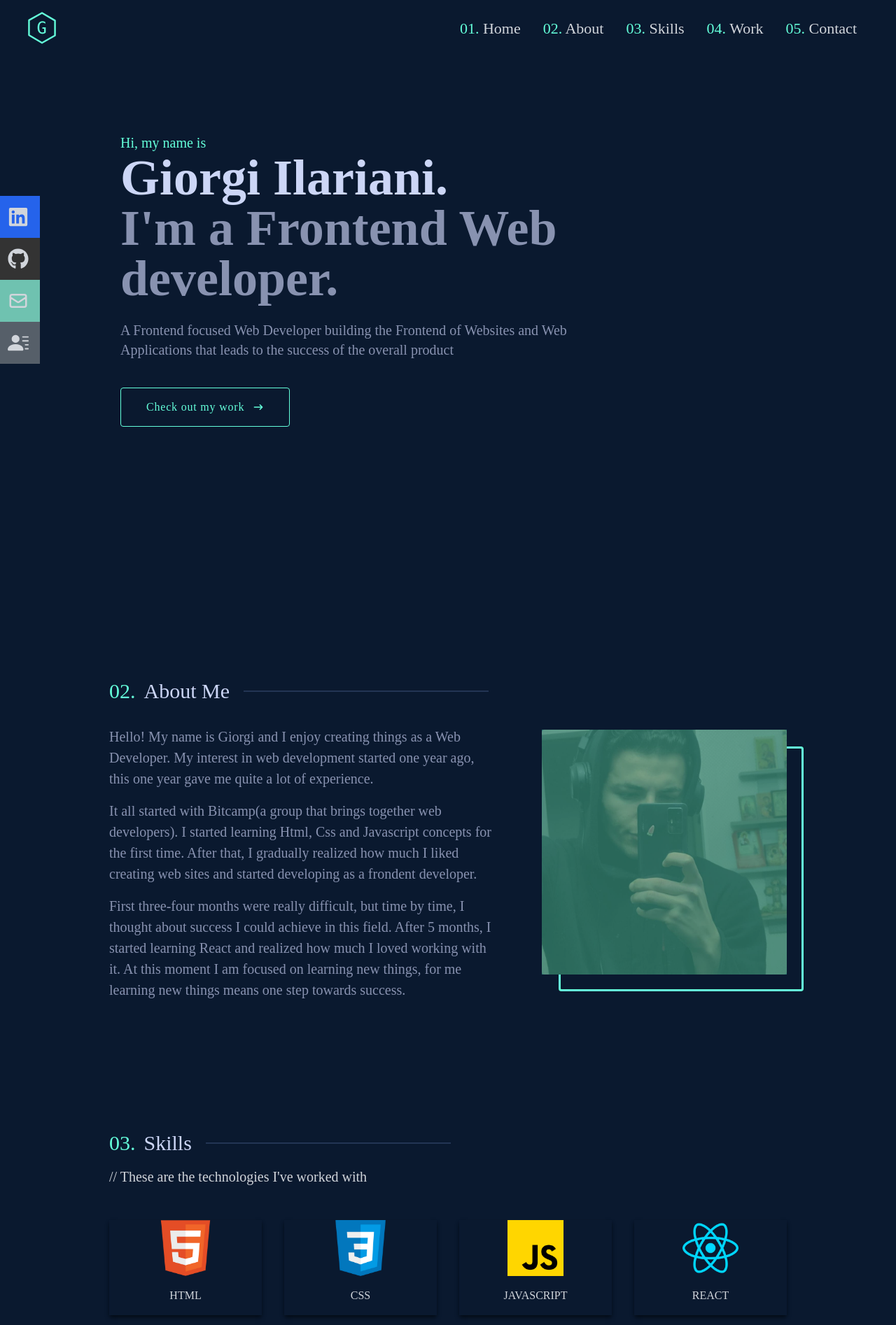
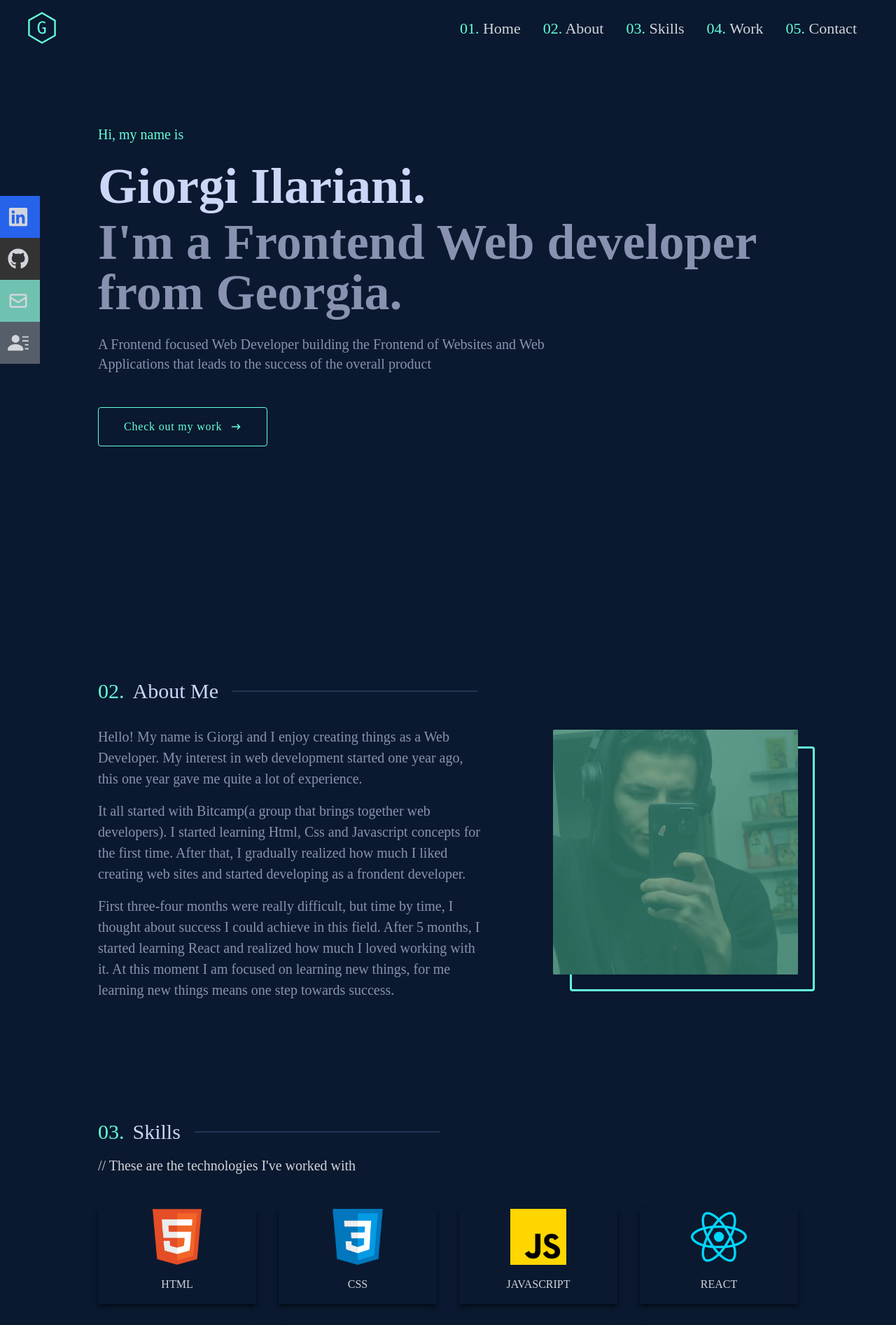
Before and after one commit to GiorgiIlariani/personal_portfolio, a React (Vite) app: page / in a window 1280 px wide. Shown: the top 1894 px of the page at 70% size. Built offline with nearby package versions, Linux system fonts and the light colour scheme.

Commit message:
working on commits

```diff
--- a/src/components/About.tsx
+++ b/src/components/About.tsx
@@ -3,7 +3,7 @@ import my_photo from "../assets/images/my_photo.jpg";
 const About = () => {
   return (
     <div id="about" className="w-full h-screen bg-[#0a192f] text-gray-300">
-      <div className="max-w-[1000px] mx-auto p-4 flex flex-col justify-center h-full">
+      <div className="max-w-[1080px] mx-auto px-10 flex flex-col justify-center h-full">
         <div className="flex items-center">
           <div className="text-[#64ffda] text-3xl">02.</div>
           <div className="text-[#ccd6f6] text-3xl ml-3 mr-5">About Me</div>
--- a/src/components/Home.tsx
+++ b/src/components/Home.tsx
@@ -5,13 +5,13 @@ const Home = () => {
   return (
     <div id="home" className="w-full h-screen bg-[#0a192f]">
       {/* Container */}
-      <div className="max-w-[1000px] mx-auto px-8 flex flex-col justify-center h-full pt-[150px] xs:pt-0">
-        <p className="text-[#64ffda] text-xl">Hi, my name is</p>
+      <div className="max-w-[1080px] mx-auto flex flex-col justify-center h-full space-y-2 px-10">
+        <p className="text-[#64ffda] text-xl py-4">Hi, my name is</p>
         <h1 className="text-[40px] sm:text-7xl font-bold text-[#ccd6f6]">
           Giorgi Ilariani.
         </h1>
         <h2 className="text-[50px] sm:text-7xl font-bold text-[#8892b0]">
-          I'm a Frontend Web developer.
+          I'm a Frontend Web developer from Georgia.
         </h2>
         <p className="text-[#8892b0] py-4 max-w-[700px] mt-2 text-xl">
           A Frontend focused Web Developer building the Frontend of Websites and
--- a/src/components/Skills.tsx
+++ b/src/components/Skills.tsx
@@ -11,7 +11,7 @@ const Skills = () => {
   return (
     <div id="skills" className="w-full h-auto bg-[#0a192f] text-gray-300">
       {/* Container */}
-      <div className="max-w-[1000px] mx-auto p-4 flex flex-col justify-center w-full h-full">
+      <div className="max-w-[1080px] mx-auto px-10 flex flex-col justify-center w-full h-full">
         <div>
           <div className="flex items-center">
             <div className="text-[#64ffda] text-3xl">03.</div>
--- a/src/components/Work.tsx
+++ b/src/components/Work.tsx
@@ -14,7 +14,7 @@ const Work = () => {
 
   return (
     <div id="work" className="w-full h-auto  text-gray-300 bg-[#0a192f]">
-      <div className="max-w-[1000px] mx-auto px-4 pt-[200px] flex flex-col justify-center w-full h-full">
+      <div className="max-w-[1080px] mx-auto px-10 pt-[200px] flex flex-col justify-center w-full h-full">
         <div className="pb-8">
           <div className="flex items-center">
             <div className="text-[#64ffda] text-3xl">04.</div>
```
